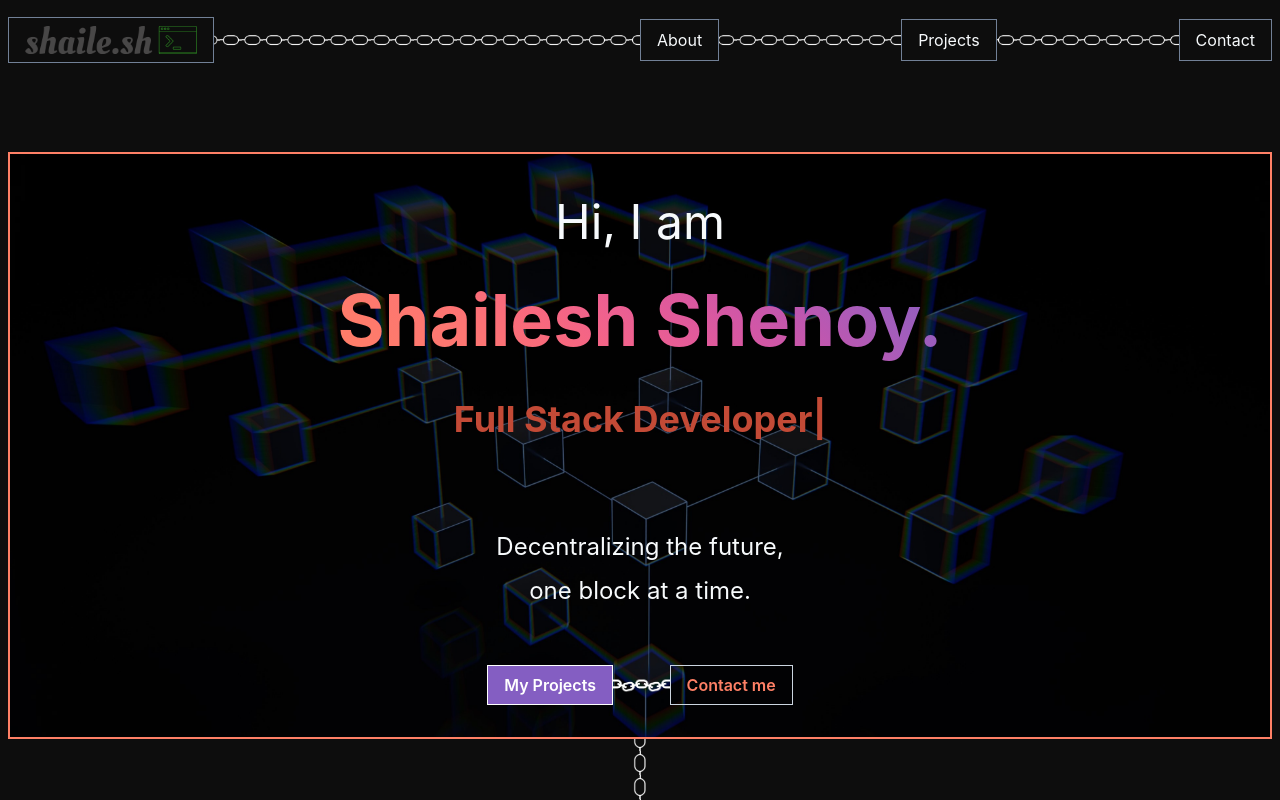
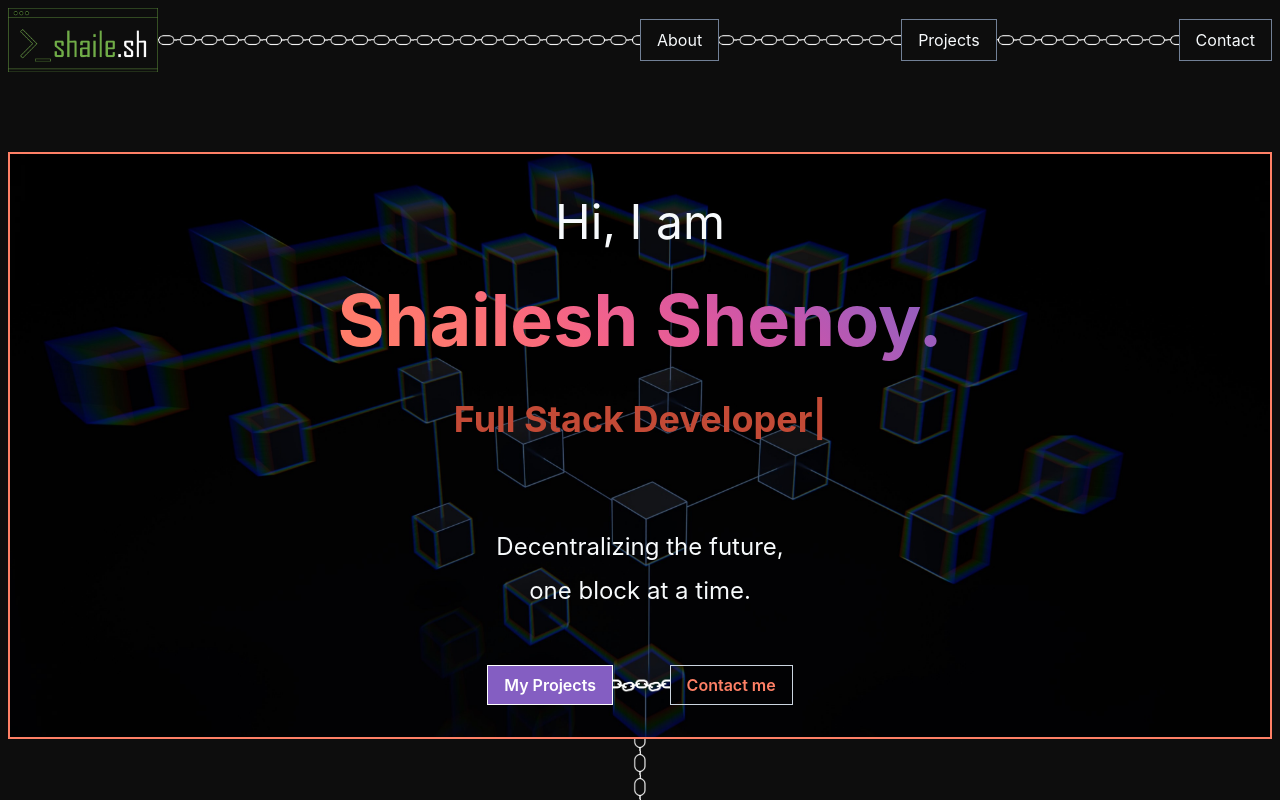
Before and after one commit to shailesh-shenoy/shailesh-sh-website, a Next.js app: page / in a window 1280 px wide. Shown: the top 800 px of the page. Built offline with nearby package versions, Linux system fonts and the light colour scheme.

Commit message:
Updated logo and touchup

```diff
--- a/src/components/Contact.tsx
+++ b/src/components/Contact.tsx
@@ -27,7 +27,7 @@ export default function Contact() {
             hsl(222deg 100% 93%) 49%,
             hsl(223deg 100% 97%) 72%,
             hsl(0deg 0% 100%) 100%
-          )" p={8} mb={16} direction="column" align="center" border={2} borderStyle="solid" borderColor="green">
+          )" p={8} mb={16} direction="column" align="center" border={2} borderStyle="solid" borderColor="blue.500">
             <Heading as="h2" size="lg" mb={8} textAlign="center">
                 Contact
             </Heading>
@@ -37,7 +37,7 @@ export default function Contact() {
                 Whether you have an idea, a job opportunity, or just a friendly greeting, I would love to hear from you.
                 Don’t hesitate to contact me and let’s make something awesome together!`}
             </Text>
-            <Button mt={8} as={NextLink} href="" variant="ghost" border={1} borderStyle="solid" colorScheme="blue" borderColor="blue.700" px={4} py={2} borderRadius={0}>Get in touch</Button>
+            <Button mt={8} as={NextLink} href="" variant="ghost" border={1} borderStyle="solid" colorScheme="blue" borderColor="blue.500" px={4} py={2} borderRadius={0}>Get in touch</Button>
         </Flex>
     );
 }
--- a/src/components/layout/Navbar.tsx
+++ b/src/components/layout/Navbar.tsx
@@ -15,7 +15,6 @@ import { HamburgerIcon, CloseIcon } from "@chakra-ui/icons";
 import NextLink from "next/link";
 
 import { NAV_ITEMS } from "./types";
-import ThemeButton from "./ThemeButton";
 
 export default function Navbar() {
   const { isOpen, onToggle } = useDisclosure();
@@ -48,16 +47,11 @@ export default function Navbar() {
             as={NextLink}
             href="/"
             bg="#0D0D0D"
-            px={4}
-            py={2}
-            border="1px"
-            borderColor="gray.500"
-            borderStyle="solid"
           >
             <Image
               src="/logo.png"
               alt="Shailesh Shenoy's Portfolio"
-              h={7}
+              h={16}
               w="auto"
             />
           </Link>
```
Also changed, not shown: src/components/layout/ThemeButton.tsx (deleted, +0 -12 lines), public/logo.png, public/logo_old.png (added).
